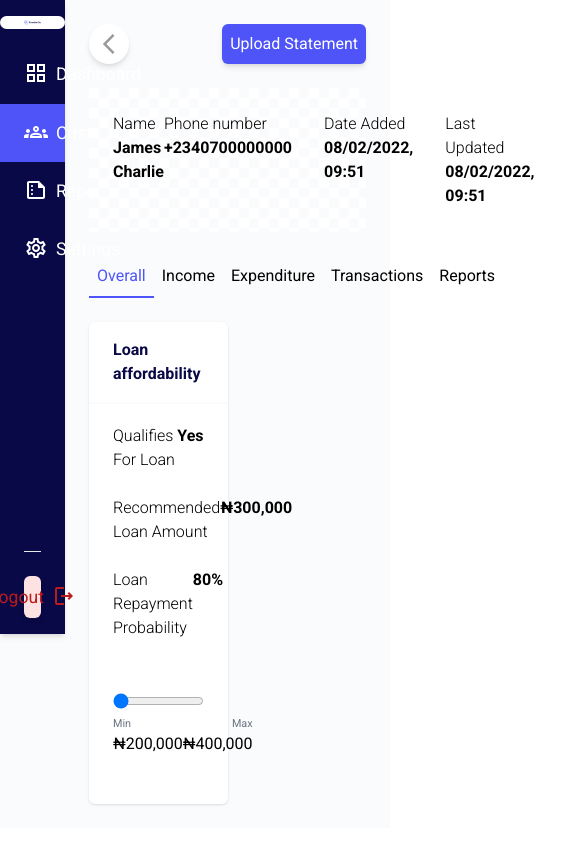
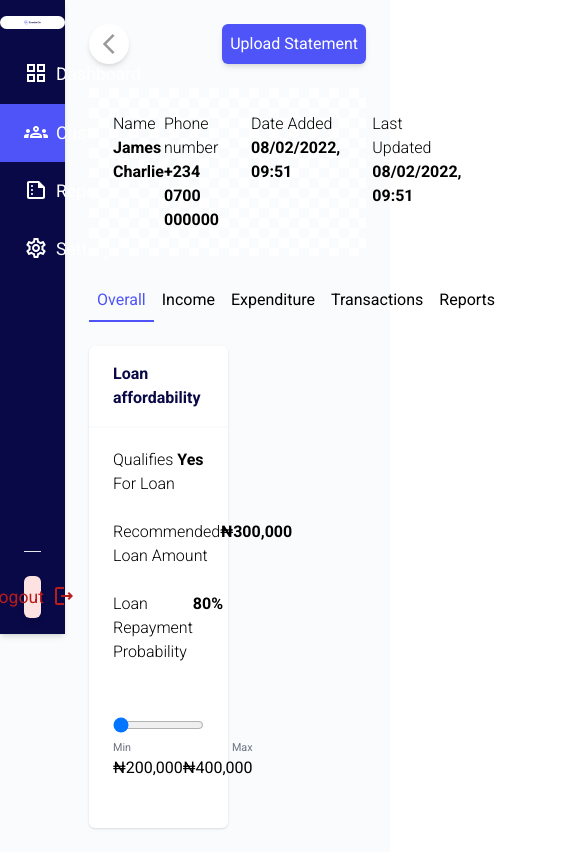
Before and after one commit to d3vkk/credrails, a Vue app: page / in a window 390 px wide. Shown: the whole page, 567 px wide, since content can reach past the window. Built offline with nearby package versions, Linux system fonts and the light colour scheme.

Commit message:
refactor(ui): Add spaces to phone number

```diff
--- a/src/components/ProfileCard.vue
+++ b/src/components/ProfileCard.vue
@@ -7,7 +7,14 @@
     <div class="profile-last-details flex flex-row justify-around">
       <div class="flex flex-col">
         <div class="profile-title">Phone number</div>
-        <div class="profile-details">{{ profileData.phoneNumber }}</div>
+        <div class="profile-details">
+          +{{
+            profileData.phoneNumber.replace(
+              /\D*(\d{3})\D*(\d{4})\D*(\d{4})\D*/,
+              "$1 $2 $3"
+            )
+          }}
+        </div>
       </div>
       <div class="flex flex-col">
         <div class="profile-title">Date Added</div>
```
